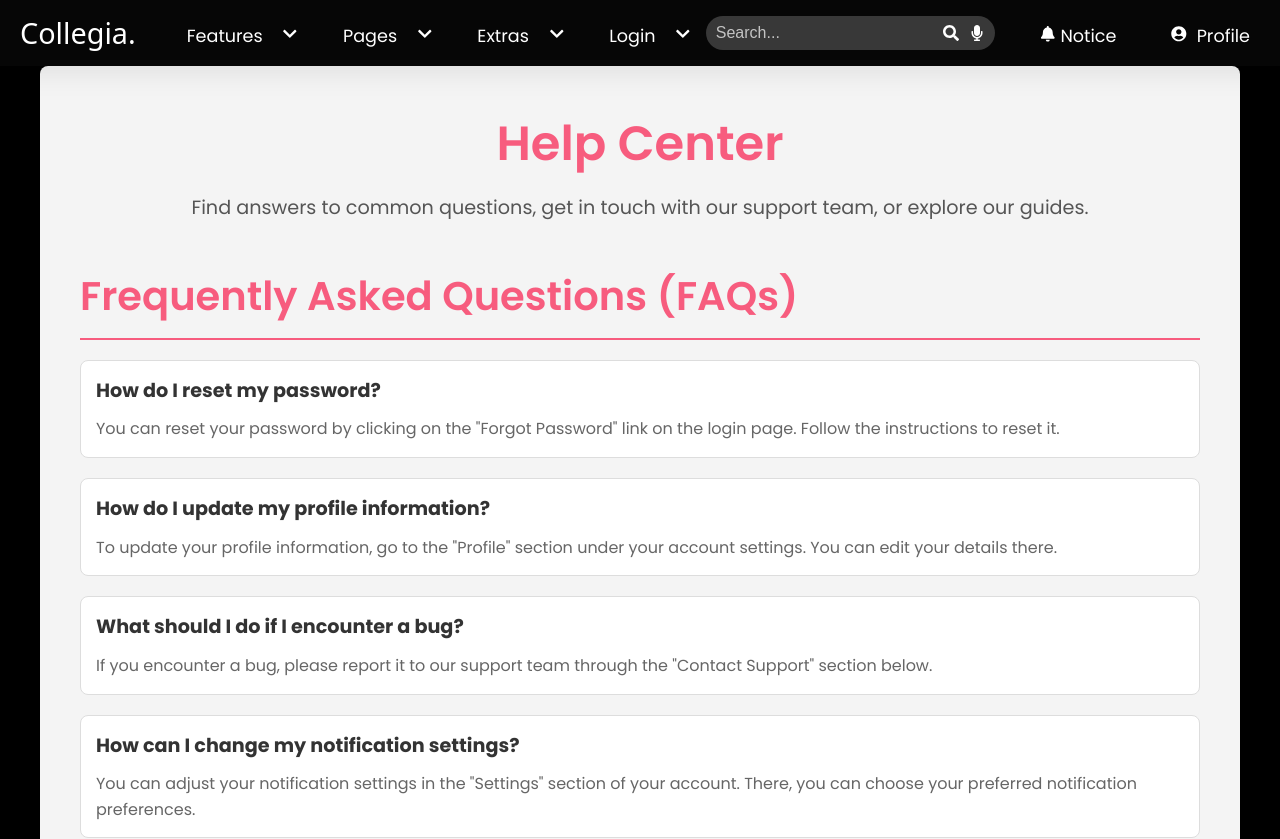
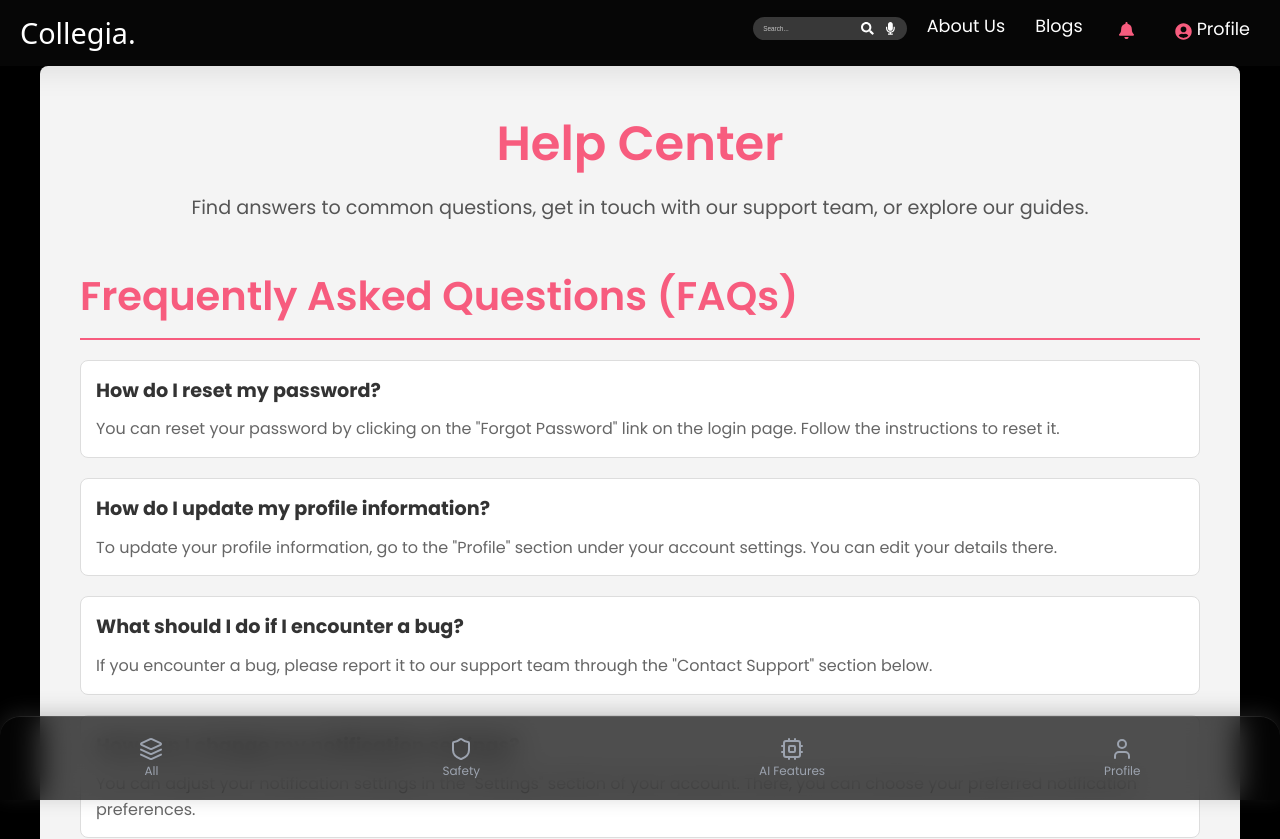
Before and after one commit to Khanamir5/Collegia, a React (Create React App) app: page /Help in a window 1280 px wide. Shown: the top 839 px of the page. Built offline with nearby package versions, Linux system fonts and the light colour scheme; a web font is replaced by a local one.

Commit message:
Added MobileNavigation Bar

```diff
--- a/package.json
+++ b/package.json
@@ -27,7 +27,7 @@
     "react-icons": "^5.3.0",
     "react-modal": "^3.16.1",
     "react-parallax": "^3.5.1",
-    "react-router-dom": "^6.26.2",
+    "react-router-dom": "^6.29.0",
     "react-scripts": "5.0.1",
     "react-spring": "^9.7.4",
     "react-three-fiber": "^6.0.13",
--- a/src/App.js
+++ b/src/App.js
@@ -24,6 +24,7 @@ import ContactUsPage from './components/ContactUsPage';
 import StudyMaterialsPage from './components/StudyMaterialsPage';
 import Settings from './components/Settings';
 import Help from './components/Help';
+import MobileNavigation from './components/MobileNavigation';
 
 
 
@@ -32,11 +33,11 @@ import Help from './components/Help';
 const App = () => {
   return (
     <div className="App">
-<Navbar />
+      <Navbar />
       <Router>
-      <ScrollToTop />
+        <ScrollToTop />
         <Routes>
-        <Route path="/" element={<Home />} />
+          <Route path="/" element={<Home />} />
           <Route path="/login" element={<LoginSignupPage />} />
           <Route path="/about" element={<AboutUsPage />} />
           <Route path="/ResearchCollaboration" element={<ResearchCollaborationPage />} />
@@ -47,15 +48,16 @@ const App = () => {
           <Route path="/CampusJobBoard" element={<CampusJobBoard />} />
           <Route path="/EventManagement" element={<EventManagement />} />
           <Route path="/AIPage" element={<AIPage />} />
-          <Route path="/UserProfilePage" element={<UserProfilePage/>} />
-          <Route path="/Leaderboard" element={<Leaderboard/>} />
-          <Route path="/TimelinePage" element={<TimelinePage/>} />
-          <Route path="/chat" element={<ChatPage/>} />
-          <Route path="/blogs" element={<BlogPage/>} />
-          <Route path="/ContactUs" element={<ContactUsPage/>} />
-          <Route path="/StudyMaterials" element={<StudyMaterialsPage/>} />
-          <Route path="/Settings" element={<Settings/>} />
-          <Route path="/Help" element={<Help/>} />
+          <Route path="/UserProfilePage" element={<UserProfilePage />} />
+          <Route path="/Leaderboard" element={<Leaderboard />} />
+          <Route path="/TimelinePage" element={<TimelinePage />} />
+          <Route path="/chat" element={<ChatPage />} />
+          <Route path="/blogs" element={<BlogPage />} />
+          <Route path="/ContactUs" element={<ContactUsPage />} />
+          <Route path="/StudyMaterials" element={<StudyMaterialsPage />} />
+          <Route path="/Settings" element={<Settings />} />
+          <Route path="/Help" element={<Help />} />
+
 
           {/* Add other routes here */}
 
@@ -65,6 +67,7 @@ const App = () => {
         </Routes>
 
         <Footer />
+        <MobileNavigation />
       </Router>
 
 
--- a/src/components/Footer.js
+++ b/src/components/Footer.js
@@ -6,6 +6,7 @@ const FooterContainer = styled.footer`
   background-color: #000;
   color: #fff;
   padding: 50px 0;
+  padding-bottom: 80px;
   position: relative;
 `;
 
@@ -132,7 +133,7 @@ const Footer = () => {
             <li><a href="/about">Our Story</a></li>
             <li><a href="/team">Team</a></li>
             <li><a href="/careers">Careers</a></li>
-            <li><a href="/contact">Contact</a></li>
+            <li><a href="/ContactUs">Contact Us</a></li>
           </ul>
         </FooterColumn>
 
--- /dev/null
+++ b/src/components/MobileNavigation.js
@@ -0,0 +1,190 @@
+import React, { useState, useEffect } from "react";
+import { NavLink } from "react-router-dom";
+import {
+  Users,
+  Briefcase,
+  Calendar,
+  BookOpen,
+  FileText,
+  Shield,
+  User,
+  Cpu,
+  Sparkles,
+  Layers,
+} from "lucide-react";
+
+const navItems = [
+  {
+    name: "All",
+    icon: Layers,
+    submenu: [
+      { name: "Social", icon: Users, href: "/StudentSocial" },
+      { name: "Jobs", icon: Briefcase, href: "/CampusJobBoard" },
+      { name: "Events", icon: Calendar, href: "/EventManagement" },
+      { name: "Research", icon: BookOpen, href: "/ResearchCollaboration" },
+      { name: "Study Materials", icon: FileText, href: "/StudyMaterials" },
+    ],
+  },
+  { name: "Safety", icon: Shield, href: "/SafetyAwareness" },
+  {
+    name: "AI Features",
+    icon: Cpu,
+    submenu: [
+      { name: "AI Summary", icon: Sparkles, href: "/AIPage" },
+      { name: "Others", icon: Layers, href: "/AIPage" },
+    ],
+  },
+  { name: "Profile", icon: User, href: "/UserProfilePage" },
+];
+
+export default function MobileNavigation() {
+  const [activeMenu, setActiveMenu] = useState(null);
+
+  const toggleMenu = (name) => {
+    setActiveMenu(activeMenu === name ? null : name);
+  };
+
+  useEffect(() => {
+    const handleClickOutside = (event) => {
+      if (!event.target.closest(".menu-container")) {
+        setActiveMenu(null);
+      }
+    };
+    document.addEventListener("click", handleClickOutside);
+    return () => document.removeEventListener("click", handleClickOutside);
+  }, []);
+
+  const styles = {
+    nav: {
+      position: "fixed",
+      bottom: 0,
+      left: 0,
+      right: 0,
+      display: "flex",
+      justifyContent: "space-around",
+      alignItems: "center",
+      background: "rgba(6, 6, 6, 0.71)",
+      backdropFilter: "blur(15px)",
+      borderRadius: "20px 20px 0 0",
+      padding: "12px 0",
+      borderTop: "1px solid rgba(255, 255, 255, 0.1)",
+      boxShadow: "0 -4px 20px rgba(86, 86, 86, 0.3)",
+      zIndex: 1000,
+    },
+    navItem: {
+      display: "flex",
+      flexDirection: "column",
+      alignItems: "center",
+      textDecoration: "none",
+      color: "#9ca3af",
+      fontSize: "12px",
+      fontWeight: 500,
+      transition: "all 0.3s ease-in-out",
+      padding: "8px 12px",
+      borderRadius: "12px",
+      cursor: "pointer",
+    },
+    navIcon: {
+      width: "24px",
+      height: "24px",
+      transition: "transform 0.2s ease-in-out, color 0.2s ease-in-out",
+    },
+    active: {
+      color: "#a78bfa",
+      fontWeight: 600,
+      transform: "translateY(-8px)",
+      filter: "drop-shadow(0 0 8px rgba(167, 139, 250, 0.6))",
+    },
+    submenu: {
+      position: "absolute",
+      bottom: "60px",
+      left: "0%",
+      transform: "translateX(-50%)",
+      display: "flex",
+      flexDirection: "row",
+      flexWrap: "wrap",
+      gap: "12px",
+      background: "rgba(0, 0, 0, 0.9)",
+      padding: "8px 12px",
+      borderRadius: "10px",
+      boxShadow: "0px 4px 10px rgba(0, 0, 0, 0.3)",
+      zIndex: 2000,
+      whiteSpace: "nowrap",
+      transition: "opacity 0.2s ease-in-out, transform 0.2s ease-in-out",
+    },
+    submenuMobile: {
+      flexDirection: "column",
+      width: "auto",
+      minWidth: "150px",
+    },
+    submenuItem: {
+      display: "flex",
+      alignItems: "center",
+      gap: "6px",
+      padding: "8px",
+      cursor: "pointer",
+      color: "#fff",
+      borderRadius: "6px",
+      transition: "background 0.2s",
+      textDecoration: "none",
+    },
+    submenuIcon: {
+      width: "20px",
+      height: "20px",
+      color: "#a78bfa",
+    },
+    fadeInUp: {
+      opacity: 1,
+      transform: "translateY(0)",
+    },
+    fadeOutDown: {
+      opacity: 0,
+      transform: "translateY(10px)",
+    },
+  };
+
+  return (
+    <nav style={styles.nav}>
+      {navItems.map((item) => (
+        <div key={item.name} style={{ position: "relative" }} className="menu-container">
+          {item.submenu ? (
+            <div
+              style={styles.navItem}
+              onClick={() => toggleMenu(item.name)}
+            >
+              <item.icon style={styles.navIcon} />
+              <span>{item.name}</span>
+            </div>
+          ) : (
+            <NavLink
+              to={item.href}
+              style={({ isActive }) =>
+                isActive ? { ...styles.navItem, ...styles.active } : styles.navItem
+              }
+            >
+              <item.icon style={styles.navIcon} />
+              <span>{item.name}</span>
+            </NavLink>
+          )}
+
+          {activeMenu === item.name && item.submenu && (
+            <div
+              style={{
+                ...styles.submenu,
+                ...(window.innerWidth < 500 ? styles.submenuMobile : {}),
+                ...(activeMenu ? styles.fadeInUp : styles.fadeOutDown),
+              }}
+            >
+              {item.submenu.map((subItem) => (
+                <NavLink key={subItem.name} to={subItem.href} style={styles.submenuItem}>
+                  <subItem.icon style={styles.submenuIcon} />
+                  {subItem.name}
+                </NavLink>
+              ))}
+            </div>
+          )}
+        </div>
+      ))}
+    </nav>
+  );
+}
--- a/src/components/Navbar.js
+++ b/src/components/Navbar.js
@@ -63,7 +63,7 @@ const Menu = styled.ul`
 
 const MenuItem = styled.li`
   position: relative;
-  margin-left: 20px;
+  margin-left: 10px;
 
   a {
     color: #fff;
@@ -144,16 +144,19 @@ const SearchContainer = styled.div`
   align-items: center;
   background-color: rgba(255, 255, 255, 0.2);
   border-radius: 50px;
+  margin-left: 10px;
+  margin-top: 5px;
   padding: 5px 10px;
   color: #fff;
+  height: 80%;
 
   input {
     background: none;
     border: none;
     color: #fff;
     outline: none;
-    font-size: 1rem;
-    margin-right: 10px;
+    font-size: .4rem;
+
 
     &::placeholder {
       color: rgba(255, 255, 255, 0.7);
@@ -165,6 +168,7 @@ const SearchContainer = styled.div`
     margin-left: 10px;
     cursor: pointer;
     transition: color 0.3s ease;
+    font-size: .8rem;
 
     &:hover {
       color: #f75c7e;
@@ -185,7 +189,7 @@ const NotificationIcon = styled(FaBell)`
   transition: color 0.3s ease;
 
   &:hover {
-    color: #f75c7e;
+    color:rgb(16, 173, 29);
   }
 
   @media (max-width: 768px) {
@@ -204,7 +208,7 @@ const ProfileIcon = styled(FaUserCircle)`
   }
 
   @media (max-width: 768px) {
-    font-size: 2rem; /* Larger size on small screens */
+    font-size: 4rem; /* Larger size on small screens */
   }
 `;
 
@@ -272,46 +276,7 @@ const Navbar = () => {
       </HamburgerIcon>
 
       <Menu open={menuOpen}>
-        <MenuItem >
-          <a href="#features" >Features <FaChevronDown /></a>
-          <Dropdown>
-            <DropdownItem><a href="StudentSocial">Social Network</a></DropdownItem>
-            <DropdownItem><a href="CampusJobBoard">Job/Internship Board</a></DropdownItem>
-            <DropdownItem><a href="EventManagement">Event Management</a></DropdownItem>
-            <DropdownItem><a href="StudentBudgeting">Student Budgeting</a></DropdownItem>
-            <DropdownItem><a href="ResearchCollaboration">Research Collaboration</a></DropdownItem>
-            <DropdownItem><a href="SafetyAwareness">Safety Awareness</a></DropdownItem>
-            <DropdownItem><a href="PeerMentorship">Peer Mentorship</a></DropdownItem>
-            <DropdownItem><a href="AIPage">AI-driven Insights</a></DropdownItem>
-          </Dropdown>
-        </MenuItem>
 
-        <MenuItem>
-          <a href="#pages">Pages <FaChevronDown /></a>
-          <Dropdown>
-            <DropdownItem><a href="/about">About Us</a></DropdownItem>
-            <DropdownItem><a href="/ContactUs">Contact Us</a></DropdownItem>
-          </Dropdown>
-        </MenuItem>
-
-        <MenuItem>
-          <a href="#extras">Extras <FaChevronDown /></a>
-          <Dropdown>
-            <DropdownItem><a href="/StudyMaterials"><MdBook /> Study Material</a></DropdownItem>
-            <DropdownItem><a href="/download"><MdFileDownload /> Download</a></DropdownItem>
-            <DropdownItem><a href="/chat"><MdChat /> Chat</a></DropdownItem>
-            <DropdownItem><a href="/blogs"><MdLibraryBooks />Blogs</a></DropdownItem>
-          </Dropdown>
-        </MenuItem>
-
-        <MenuItem>
-          <a href="#login">Login <FaChevronDown /></a>
-          <Dropdown>
-            <DropdownItem><a href="/login">Student</a></DropdownItem>
-            <DropdownItem><a href="/login/faculty">Faculty</a></DropdownItem>
-            <DropdownItem><a href="/login/admin">Admin</a></DropdownItem>
-          </Dropdown>
-        </MenuItem>
 
         {/* Search, Notification, Profile Menu inside Hamburger on small screens */}
         <SearchContainer>
@@ -325,19 +290,80 @@ const Navbar = () => {
           <FaMicrophone />
         </SearchContainer>
 
+
+
+        {/* <MenuItem >
+          <a href="#features" >Features <FaChevronDown /></a>
+          <Dropdown>
+            <DropdownItem><a href="StudentSocial">Social Network</a></DropdownItem>
+            <DropdownItem><a href="CampusJobBoard">Job/Internship Board</a></DropdownItem>
+            <DropdownItem><a href="EventManagement">Event Management</a></DropdownItem>
+            <DropdownItem><a href="StudentBudgeting">Student Budgeting</a></DropdownItem>
+            <DropdownItem><a href="ResearchCollaboration">Research Collaboration</a></DropdownItem>
+            <DropdownItem><a href="SafetyAwareness">Safety Awareness</a></DropdownItem>
+            <DropdownItem><a href="PeerMentorship">Peer Mentorship</a></DropdownItem>
+            <DropdownItem><a href="AIPage">AI-driven Insights</a></DropdownItem>
+          </Dropdown>
+        </MenuItem> */}
+
         <MenuItem>
-          <a href="#notifications"><FaBell />Notice</a>
+        <a href="/about">About Us</a>
         </MenuItem>
 
+
         <MenuItem>
-          <a href="#profile"><FaUserCircle /> Profile</a>
+        <a href="/blogs">Blogs</a>
+        </MenuItem>
+
+
+        {/* <MenuItem>
+          <a href="#pages">Pages <FaChevronDown /></a>
+          <Dropdown>
+            <DropdownItem><a href="/about">About Us</a></DropdownItem>
+            <DropdownItem><a href="/ContactUs">Contact Us</a></DropdownItem>
+          </Dropdown>
+        </MenuItem> */}
+
+        {/* <MenuItem>
+          <a href="#extras">Extras <FaChevronDown /></a>
+          <Dropdown>
+            <DropdownItem><a href="/StudyMaterials"><MdBook /> Study Material</a></DropdownItem>
+            <DropdownItem><a href="/download"><MdFileDownload /> Download</a></DropdownItem>
+            <DropdownItem><a href="/chat"><MdChat /> Chat</a></DropdownItem>
+            <DropdownItem><a href="/blogs"><MdLibraryBooks />Blogs</a></DropdownItem>
+          </Dropdown>
+        </MenuItem> */}
+
+        {/* <MenuItem>
+          <a href="#login">Login <FaChevronDown /></a>
+          <Dropdown>
+            <DropdownItem><a href="/login">Student</a></DropdownItem>
+            <DropdownItem><a href="/login/faculty">Faculty</a></DropdownItem>
+            <DropdownItem><a href="/login/admin">Admin</a></DropdownItem>
+          </Dropdown>
+        </MenuItem> */}
+
+
+
+<MenuItem>
+  <a href="#notifications" style={{ marginTop: "-10px", display: "flex", alignItems: "center" }}>
+    <FaBell style={{ fontSize: "27px", marginLeft: "0px", color: "#f75c7e", transition: "color 0.3s ease-in-out" }} />
+  </a>
+</MenuItem>
+
+
+
+        <MenuItem>
+        <a href="#notifications" style={{ marginTop: "-7px", display: "flex", alignItems: "center" }}>
+    <FaUserCircle style={{ fontSize: "27px", marginLeft: "0px", marginTop: "-7px", color: "#f75c7e", transition: "color 0.3s ease-in-out" }} /> Profile
+  </a>
           <Dropdown>
 
             <ProfileItem><a href="/UserProfilePage">User Profile</a></ProfileItem>
-          <ProfileItem><a href="/Leaderboard">Leaderboard</a></ProfileItem>
-          <ProfileItem><a href="/Settings">Settings</a></ProfileItem>
-          <ProfileItem><a href="/Help">Help</a></ProfileItem>
-          <DropdownItem><a href="/logout">Logout</a></DropdownItem>
+            <ProfileItem><a href="/Leaderboard">Leaderboard</a></ProfileItem>
+            <ProfileItem><a href="/Settings">Settings</a></ProfileItem>
+            <ProfileItem><a href="/Help">Help</a></ProfileItem>
+            <DropdownItem><a href="/logout">Login/Logout</a></DropdownItem>
           </Dropdown>
         </MenuItem>
       </Menu>
```
Also changed, not shown: 1 other file (tests, documents, lock files or other folders).
